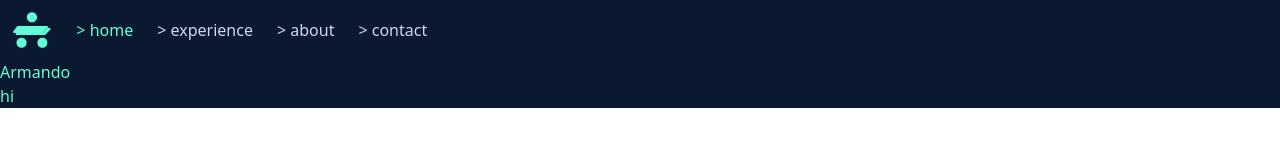
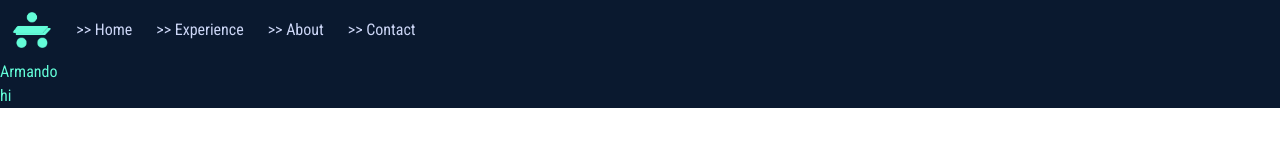
Before and after one commit to armando-valencia/personal-website, a React (Vite) app: page / in a window 1280 px wide. Shown: the top 160 px of the page. Built offline with nearby package versions, Linux system fonts and the light colour scheme.

Commit message:
Change global font

```diff
--- a/src/components/Nav.jsx
+++ b/src/components/Nav.jsx
@@ -11,7 +11,7 @@
 		setNav(!nav);
 	};
 
-	const pages = ["home", "experience", "about", "contact"];
+	const pages = ["Home", "Experience", "About", "Contact"];
 
 	return (
 		<div className="text-secondary flex p-3">
--- a/src/components/NavItem.jsx
+++ b/src/components/NavItem.jsx
@@ -8,7 +8,7 @@
 			className={isActive}
 			end
 		>
-			&gt; {page}
+			&gt;&gt; {page}
 		</NavLink>
 	);
 };
--- a/src/index.css
+++ b/src/index.css
@@ -1,3 +1,4 @@
+@import url("https://fonts.googleapis.com/css2?family=Roboto+Condensed:ital,wght@0,300;0,400;1,300;1,400&display=swap");
 @tailwind base;
 @tailwind components;
 @tailwind utilities;
@@ -11,9 +12,15 @@
 }
 
 .nav-link {
-	@apply cursor-pointer hover:bg-primary text-tertiary bg-primary px-3 py-2;
+	@apply cursor-pointer hover:text-secondary text-tertiary bg-primary px-3 py-2;
 }
 
 .nav-link__active {
 	@apply cursor-pointer hover:bg-primary text-secondary bg-primary px-3 py-2;
 }
+
+@layer base {
+	html {
+		font-family: Roboto Condensed, system-ui, sans-serif;
+	}
+}
--- a/tailwind.config.cjs
+++ b/tailwind.config.cjs
@@ -9,6 +9,9 @@
 				tertiary: "#ccd6f6",
 			},
 		},
+		fontFamily: {
+			sans: ["Roboto Condensed", "sans-serif"],
+		},
 	},
 	plugins: [],
 };
```
